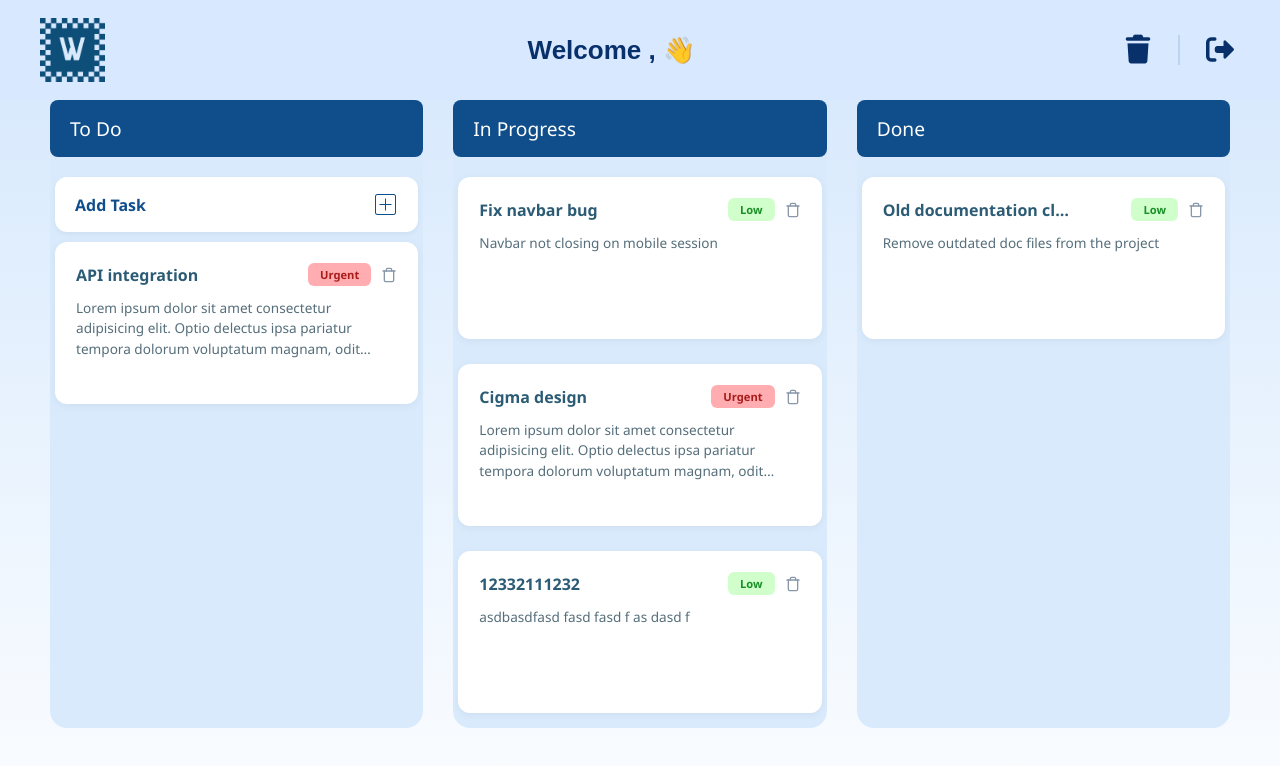
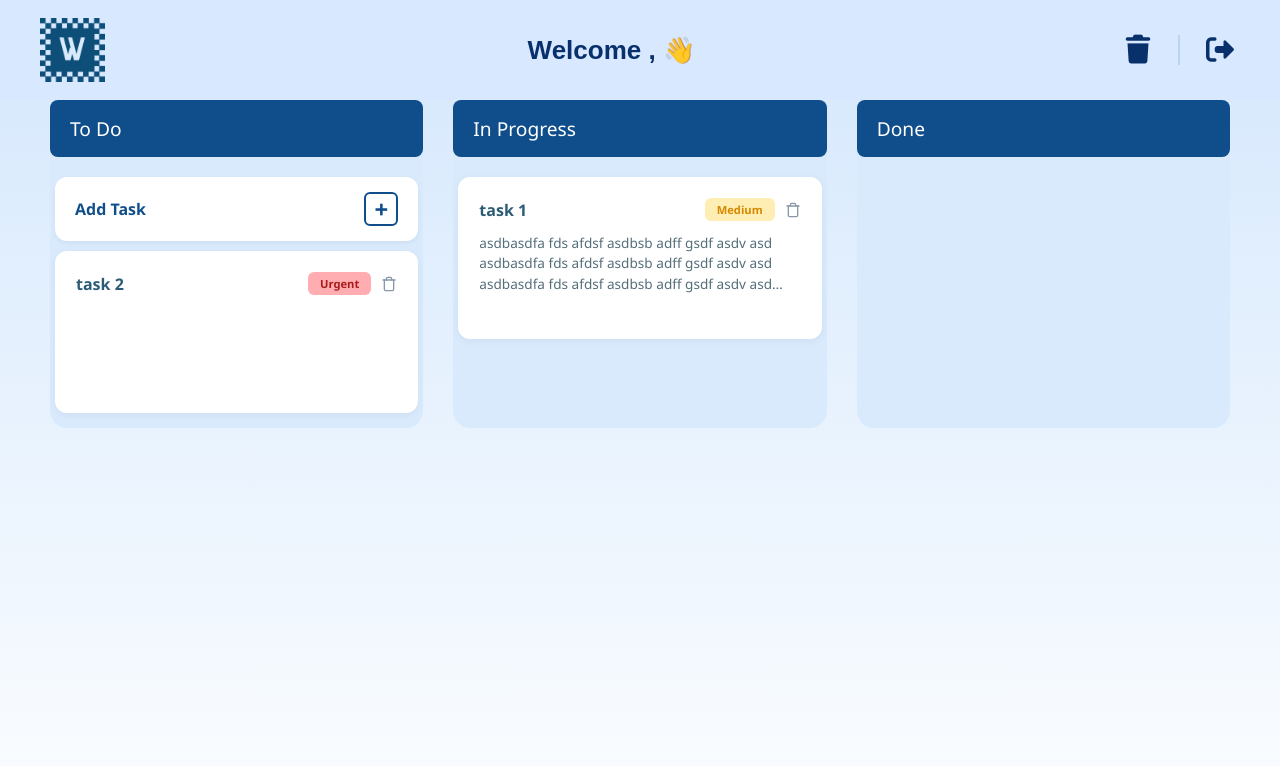
Before and after one commit to m-bouhaba/workflowhub-manager, a React (Vite) app: page /home in a window 1280 px wide. Shown: the top 766 px of the page. Built offline with nearby package versions, Linux system fonts and the light colour scheme; data requests are answered from the project's data file.

Commit message:
fix taskColumn trash and home from the pulled code

```diff
--- a/src/Components/TasksColumn.jsx
+++ b/src/Components/TasksColumn.jsx
@@ -12,16 +12,12 @@ const TasksColumn = ({ title, status, tasks, onEdit, onDelete, showAddButton, on
     <div className="column">
       <div className="column-header">{title}</div>
       {/* Add Button at the bottom of the list if enabled */}
-            {showAddButton && (
-              <div className="add-task-btn" onClick={onAdd}>
-                <span>Add Task</span>
-                <img
-                  src="/icons8-add-50.png"
-                  className="addIcon"
-                  alt="Add"
-                />
-              </div>
-            )}
+      {showAddButton && (
+        <div className="add-task-btn" onClick={onAdd}>
+          <span>Add Task</span>
+          <div className="plus-box">+</div>
+        </div>
+      )}
       <Droppable droppableId={status}>
         {(provided) => (
           <div
--- a/src/Pages/Home.jsx
+++ b/src/Pages/Home.jsx
@@ -90,21 +90,25 @@ const HomePage = ({ onTrashUpdate }) => {
   };
 
   // --- ADD & EDIT LOGIC ---
+  // --- ADD & EDIT LOGIC ---
   const handleSave = async (taskData) => {
     try {
       if (taskData.id) {
-        // EDIT
+        // --- EDIT MODE (Keep ID) ---
         const response = await fetch(`${API_URL}/tasks/${taskData.id}`, {
           method: "PUT",
           headers: { "Content-Type": "application/json" },
           body: JSON.stringify(taskData),
         });
         const updatedTask = await response.json();
+
         setTasks((prev) =>
           prev.map((t) => (t.id === updatedTask.id ? updatedTask : t))
         );
       } else {
-        // ADD
+        // --- ADD MODE (Remove ID so server generates it) ---
+
+        // 1. Calculate Order
         const tasksInSameColumn = tasks.filter(
           (t) => t.status === taskData.status
         );
@@ -113,8 +117,12 @@ const HomePage = ({ onTrashUpdate }) => {
             ? Math.max(...tasksInSameColumn.map((t) => t.order || 0))
             : 0;
 
+        // 2. CRITICAL FIX: Extract 'id' out so we don't send 'id: null'
+        const { id, ...dataWithoutId } = taskData;
+
+        // 3. Create payload without ID
         const newTaskPayload = {
-          ...taskData,
+          ...dataWithoutId,
           order: maxOrder + 1,
         };
 
@@ -123,9 +131,11 @@ const HomePage = ({ onTrashUpdate }) => {
           headers: { "Content-Type": "application/json" },
           body: JSON.stringify(newTaskPayload),
         });
+
         const savedTask = await response.json();
         setTasks((prev) => [...prev, savedTask]);
       }
+
       setIsModalOpen(false);
     } catch (error) {
       console.error("Error saving task:", error);
@@ -177,8 +187,8 @@ const HomePage = ({ onTrashUpdate }) => {
 
     } else {
       // Moving between columns
-      const sourceTasksList = newTasks.filter(t => t.status === source.droppableId).sort((a,b)=>a.order-b.order);
-      const destTasksList = newTasks.filter(t => t.status === destination.droppableId).sort((a,b)=>a.order-b.order);
+      const sourceTasksList = newTasks.filter(t => t.status === source.droppableId).sort((a, b) => a.order - b.order);
+      const destTasksList = newTasks.filter(t => t.status === destination.droppableId).sort((a, b) => a.order - b.order);
 
       // Remove from source
       sourceTasksList.splice(source.index, 1);
@@ -187,15 +197,15 @@ const HomePage = ({ onTrashUpdate }) => {
       destTasksList.splice(destination.index, 0, movedTask);
 
       // Recalculate orders for BOTH columns
-      const sourceUpdates = sourceTasksList.map((t, index) => ({...t, order: index + 1}));
-      const destUpdates = destTasksList.map((t, index) => ({...t, order: index + 1}));
+      const sourceUpdates = sourceTasksList.map((t, index) => ({ ...t, order: index + 1 }));
+      const destUpdates = destTasksList.map((t, index) => ({ ...t, order: index + 1 }));
 
       // Merge back
       newTasks = newTasks.map(t => {
         const sUp = sourceUpdates.find(u => u.id === t.id);
-        if(sUp) return sUp;
+        if (sUp) return sUp;
         const dUp = destUpdates.find(u => u.id === t.id);
-        if(dUp) return dUp;
+        if (dUp) return dUp;
         return t;
       });
     }
@@ -207,7 +217,7 @@ const HomePage = ({ onTrashUpdate }) => {
     newTasks.forEach(t => {
       // Optimization: Only patch if necessary could be done here,
       // but for safety we patch the tasks in the affected columns.
-        if(t.status === source.droppableId || t.status === destination.droppableId) {
+      if (t.status === source.droppableId || t.status === destination.droppableId) {
         fetch(`${API_URL}/tasks/${t.id}`, {
           method: "PATCH",
           headers: { "Content-Type": "application/json" },
--- a/src/Pages/Trash.jsx
+++ b/src/Pages/Trash.jsx
@@ -1,9 +1,8 @@
 import React, { useState, useEffect } from "react";
-import { Link } from "react-router-dom"; // Import Link for Return button
+import { Link } from "react-router-dom";
 import "../Style/Trash.css";
 import axios from "axios";
 import { DragDropContext, Droppable, Draggable } from "@hello-pangea/dnd";
-// Fixed import name to match file path logic
 import ConfirmPopup from "../Components/ConfirmPopup";
 
 export default function Trash({ onTrashUpdate }) {
@@ -11,7 +10,6 @@ export default function Trash({ onTrashUpdate }) {
   const [data, setData] = useState([]);
   const [loading, setLoading] = useState(true);
 
-  // --- Modal State ---
   const [isConfirmOpen, setIsConfirmOpen] = useState(false);
   const [confirmAction, setConfirmAction] = useState({ type: null, taskId: null });
 
@@ -21,7 +19,8 @@ export default function Trash({ onTrashUpdate }) {
     axios
       .get(`${API_URL}/trash`)
       .then((res) => {
-        const sorted = res.data.sort((a, b) => a.order - b.order);
+        // Sort data safely
+        const sorted = res.data.sort((a, b) => (a.order || 0) - (b.order || 0));
         setData(sorted);
       })
       .catch((err) => console.log(err))
@@ -77,7 +76,10 @@ export default function Trash({ onTrashUpdate }) {
     }
   };
 
+  // --- FIX 1: Filter out tasks that have no ID ---
   const filtered = data.filter((task) =>
+    task &&
+    task.id != null &&
     task.title.toLowerCase().includes(search.toLowerCase())
   );
 
@@ -90,10 +92,13 @@ export default function Trash({ onTrashUpdate }) {
 
     setData(items);
 
+    // Save order
     for (let i = 0; i < items.length; i++) {
-      await axios.patch(`${API_URL}/trash/${items[i].id}`, {
-        order: i,
-      });
+      if (items[i] && items[i].id) {
+        await axios.patch(`${API_URL}/trash/${items[i].id}`, {
+          order: i,
+        });
+      }
     }
   };
 
@@ -101,7 +106,6 @@ export default function Trash({ onTrashUpdate }) {
     <div className="TrashPage">
       <div className="TrashContent">
 
-        {/* --- RETURN BUTTON --- */}
         <div className="trash-header">
           <Link to="/home" className="return-btn">
             <i className="fa-solid fa-arrow-left"></i> Return
@@ -137,7 +141,8 @@ export default function Trash({ onTrashUpdate }) {
                         filtered.map((task, index) => (
                           <Draggable
                             key={task.id}
-                            draggableId={task.id.toString()}
+                            // --- FIX 2: Use String() wrapper instead of .toString() ---
+                            draggableId={String(task.id)}
                             index={index}
                           >
                             {(provided) => (
--- a/src/db.json
+++ b/src/db.json
@@ -1,44 +1,20 @@
 {
   "tasks": [
     {
-      "id": "2",
-      "title": "API integration",
-      "priority": "high",
-      "status": "todo",
-      "description": "Lorem ipsum dolor sit amet consectetur adipisicing elit. Optio delectus ipsa pariatur tempora dolorum voluptatum magnam, odit similique quo esse officiis sed explicabo quidem velit, natus autem ea, cupiditate id!",
+      "id": "cb34",
+      "title": "task 1",
+      "priority": "medium",
+      "status": "in-progress",
+      "description": "asdbasdfa fds afdsf asdbsb adff gsdf asdv asd\nasdbasdfa fds afdsf asdbsb adff gsdf asdv asd\nasdbasdfa fds afdsf asdbsb adff gsdf asdv asd\nasdbasdfa fds afdsf asdbsb adff gsdf asdv asd\nasdbasdfa fds afdsf asdbsb adff gsdf asdv asdasdbasdfa fds afdsf asdbsb adff gsdf asdv asdasdbasdfa fds afdsf asdbsb adff gsdf asdv asdasdbasdfa fds afdsf asdbsb adff gsdf asdv asdasdbasdfa fds afdsf asdbsb adff gsdf asdv asdasdbasdfa fds afdsf asdbsb adff gsdf asdv asdasdbasdfa fds afdsf asdbsb adff gsdf asdv asdasdbasdfa fds afdsf asdbsb adff gsdf asdv asdasdbasdfa fds afdsf asdbsb adff gsdf asdv asdasdbasdfa fds afdsf asdbsb adff gsdf asdv asdasdbasdfa fds afdsf asdbsb adff gsdf asdv asd",
       "order": 1
     },
     {
-      "id": "f0f0",
-      "title": "Cigma design",
+      "id": "e49e",
+      "title": "task 2",
       "priority": "high",
-      "status": "in-progress",
-      "description": "Lorem ipsum dolor sit amet consectetur adipisicing elit. Optio delectus ipsa pariatur tempora dolorum voluptatum magnam, odit similique quo esse officiis sed explicabo quidem velit, natus autem ea, cupiditate id!",
-      "order": 2
-    },
-    {
-      "id": "101",
-      "title": "Old documentation cleanup",
-      "description": "Remove outdated doc files from the project",
-      "priority": "low",
-      "status": "done",
+      "status": "todo",
+      "description": "",
       "order": 1
-    },
-    {
-      "id": "3",
-      "title": "Fix navbar bug",
-      "priority": "low",
-      "status": "in-progress",
-      "description": "Navbar not closing on mobile session",
-      "order": 1
-    },
-    {
-      "id": null,
-      "title": "12332111232",
-      "priority": "low",
-      "status": "in-progress",
-      "description": "asdbasdfasd fasd fasd f as dasd f",
-      "order": 2
     }
   ],
   "trash": []
```
Lines whose indentation alone changed are shown as unchanged.
